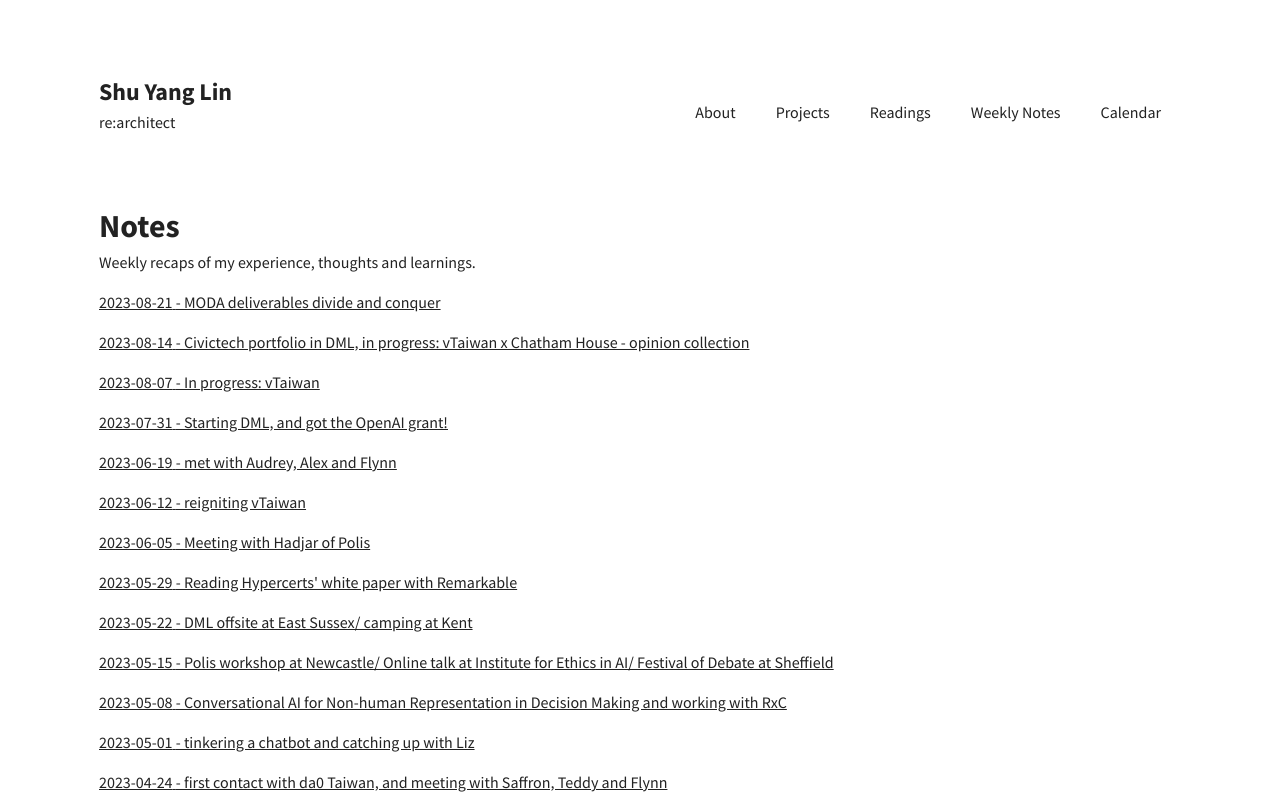
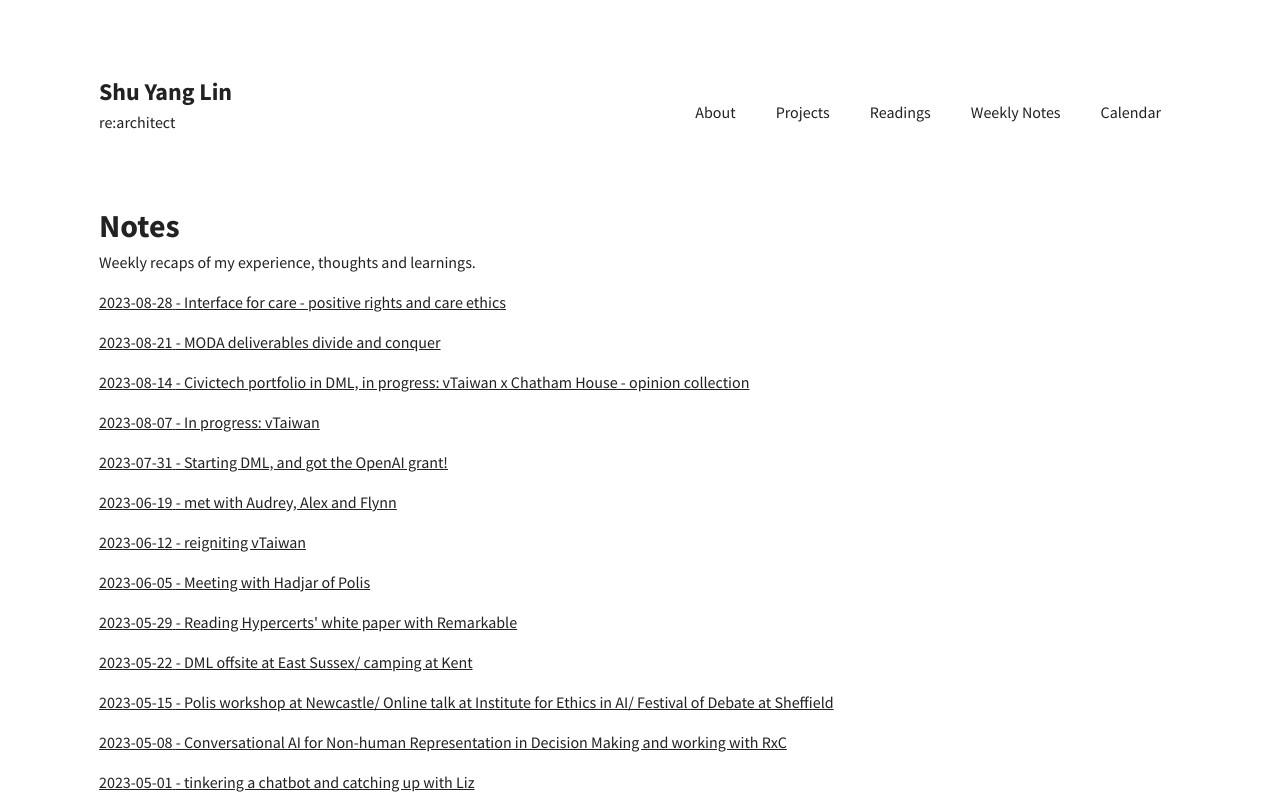
Before and after one commit to shuyanglin/shuyanglin, a React (Create React App) app: page /#/notes in a window 1280 px wide. Shown: the top 800 px of the page. Built offline with nearby package versions, Linux system fonts and the light colour scheme.

Commit message:
update weekly note

```diff
--- /dev/null
+++ b/src/components/Note/Markdowns/note-2023-08-28.md
@@ -0,0 +1,5 @@
+I spent a few days last week compiling the design deck for Interace for Care project. I learned a lot of new things while working on the slides, including positive rights vs negative rights, care ethics vs virtue ethics in normative ethics. As a result, we refined our objectives to transcend human-centric perspective through assitive intelligence to foster care bahaviours that facilitates >humans' active rights.
+
+I presented the slides to our partners at Rivor Don on Thursday, especially Steve from Sheffield University and Alban + Johnny from Opus. It was quite rewarding to see how aligned they are with the overall direction we've been pursuing.
+
+The work strand realted to traceable AI was slightly delayed, so I will need to catch up on that this week.
--- a/src/components/Notes/Notes.js
+++ b/src/components/Notes/Notes.js
@@ -4,6 +4,10 @@ import {Link} from 'react-router-dom';
 function Notes() {
 
   const allWeeksNotes = [{
+    date: "2023-08-28",
+    slug: "2023-08-28",
+    about: "Interface for care - positive rights and care ethics"
+  },{
     date: "2023-08-21",
     slug: "2023-08-21",
     about: "MODA deliverables divide and conquer"
```
